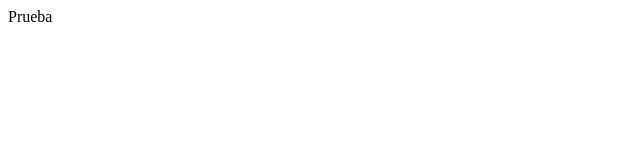
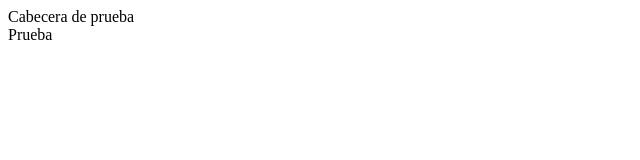
Before and after one commit to davidsolis/TestingGit, a plain HTML site: page index.html in a window 1280 px wide. Shown: the whole page, without its empty margins (0-640 px from the left). Drawn offline with Linux system fonts and the light colour scheme.

Commit message:
Estructura inicial cabecera

```diff
--- a/index.html
+++ b/index.html
@@ -4,6 +4,9 @@
         <script type="stylesheet" href="css/estilo.css"></script>
     </head>
     <body>
+        <div id= "cabecera">
+            Cabecera de prueba
+        </div>
         Prueba
     </body>
 </html>
```
